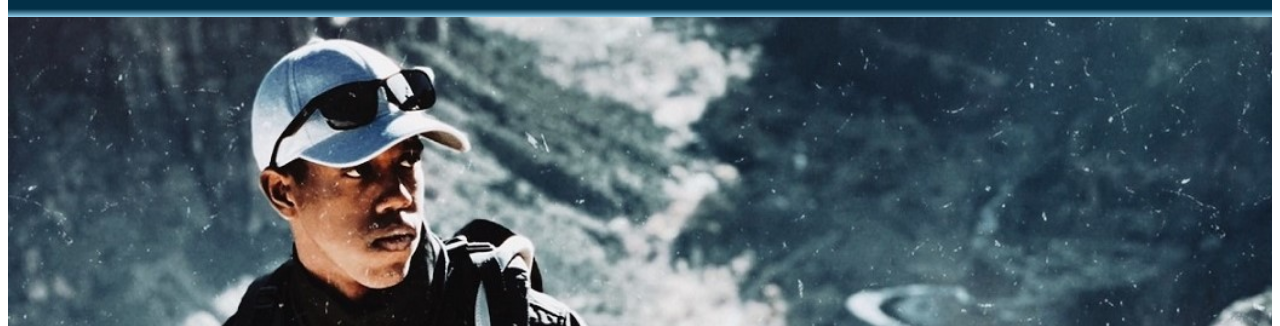
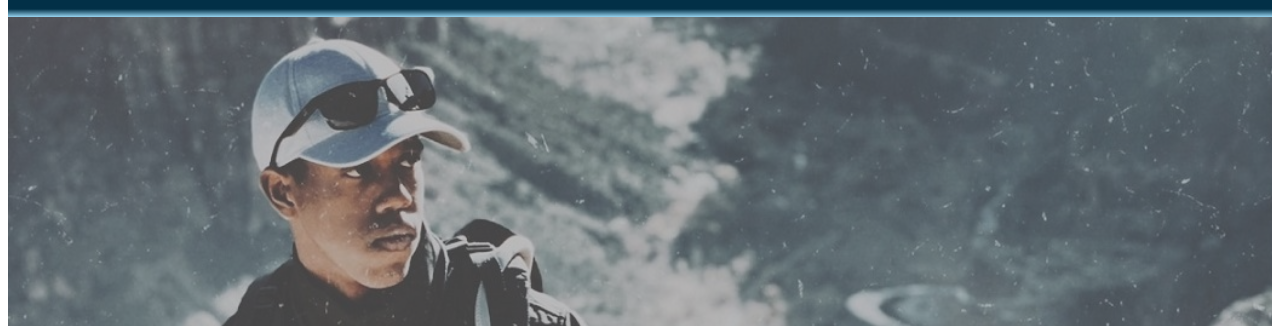
Before and after one commit to NoroffFEU/html-css-course-assignment-barumski, a plain HTML site: page about.html in a window 1280 px wide. Shown: the part 153-479 px from the top of the page. Drawn offline with Linux system fonts and the light colour scheme.

Commit message:
Update about.css

```diff
--- a/src/css/about.css
+++ b/src/css/about.css
@@ -20,6 +20,7 @@
     display: flex;
     width: 100vw;
     height: auto;
+    filter: contrast(50%);
 }
 
 .overlay-text {
```
